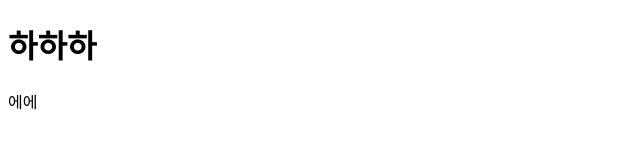
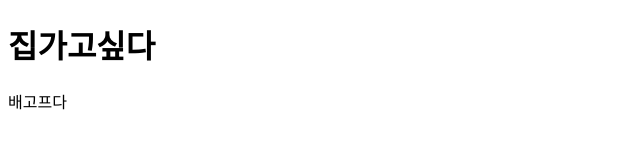
Before and after one commit to mobey3/webhosting, a plain HTML site: page index.html in a window 1280 px wide. Shown: the whole page, without its empty margins (0-640 px from the left). Drawn offline with Linux system fonts and the light colour scheme.

Commit message:
Update index.html

```diff
--- a/index.html
+++ b/index.html
@@ -6,7 +6,7 @@
     <title>Document</title>
 </head>
 <body>
-    <h1>하하하</h1>
-    <p>에에</p>
+    <h1>집가고싶다</h1>
+    <p>배고프다</p>
 </body>
 </html>
```
